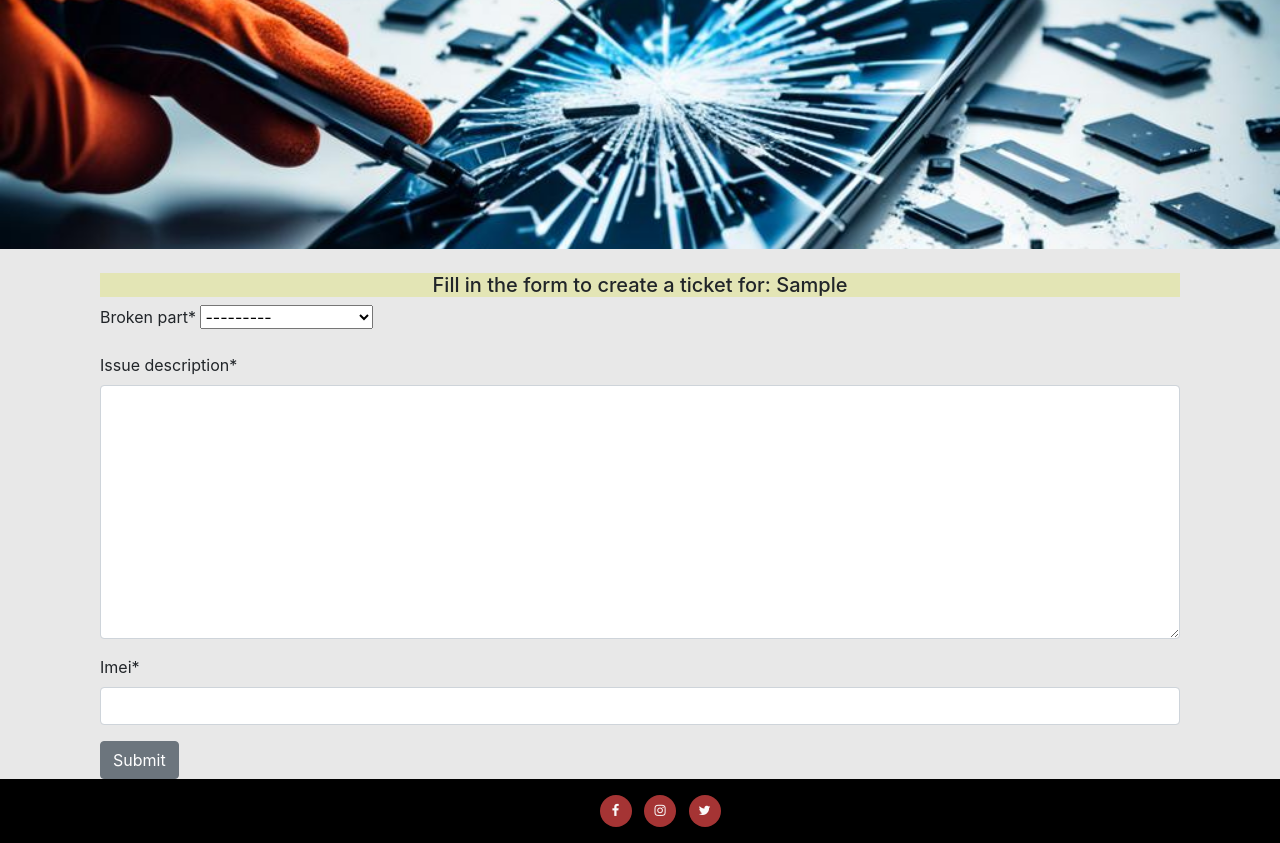
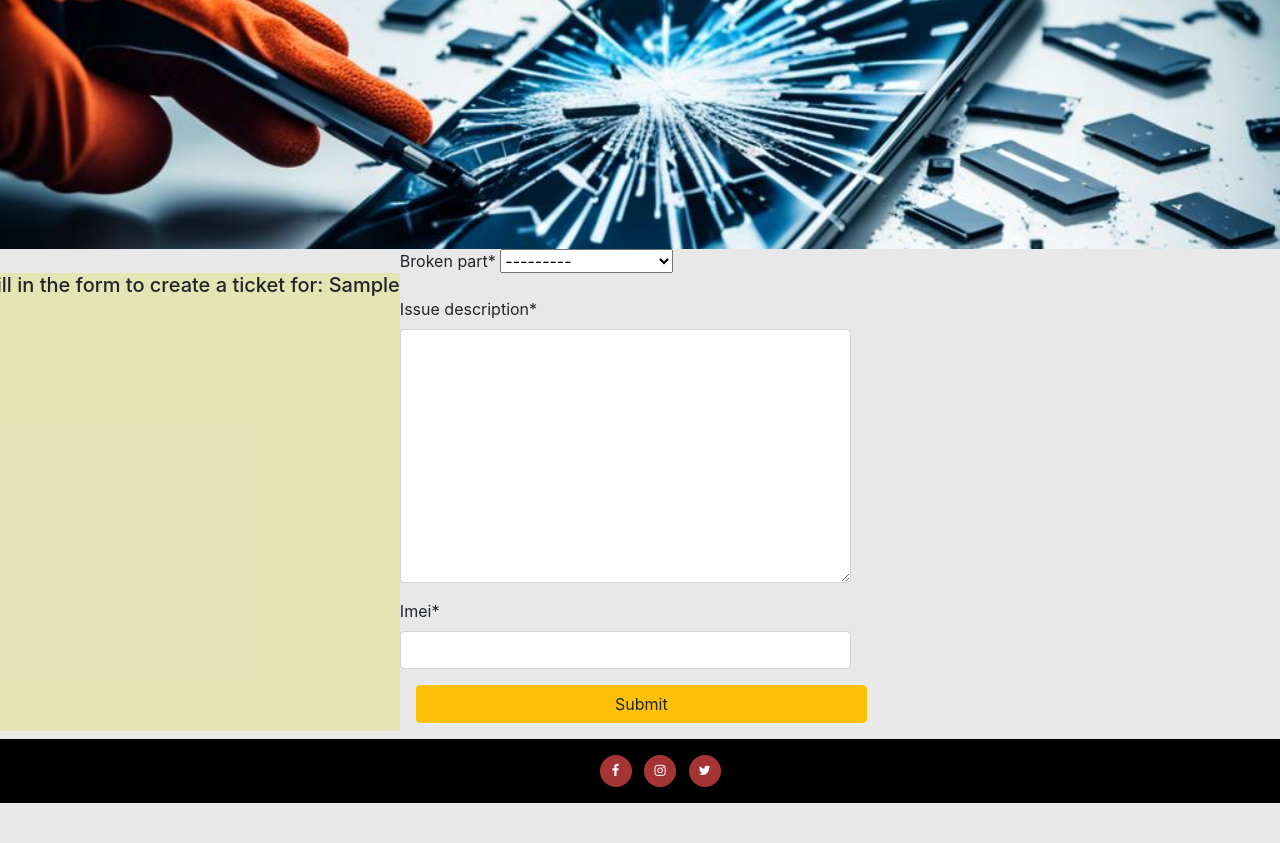
Before and after one commit to JSaprah/Smart-Tech-Repair, a Django app: a page that uses book_repair/templates/book_repair/create_ticket.html in a window 1280 px wide. Shown: the part 85-928 px from the top of the page. After the commit the page ends 888 px from the top, so only its background shows below. Run offline with Django 4.2, Linux system fonts and the light colour scheme; a user stored in the database is signed in; tables that the repository leaves empty hold one stand-in row (values such as "Sample post"); some libraries are stand-ins or nearby versions.

Commit message:
Layout changes

```diff
--- a/book_repair/templates/book_repair/create_ticket.html
+++ b/book_repair/templates/book_repair/create_ticket.html
@@ -3,22 +3,32 @@
 
 {% block content %}
 
-<section class="container">
+<section">
 
-    <div class="col">
+    <div class="row">
+
         <h5 class="text-center mt-4 subtitle">Fill in the form to create a ticket for:
             {{ phone_model.series }}</h5>
+
+
         <form method="POST">
-            {% csrf_token %}
-            {{ ticket_form | crispy }}
-            <button class="btn btn-secondary" type="submit">Submit</button>
+            <div>
+                {% csrf_token %}
+                {{ ticket_form | crispy }}
+
+            </div>
+
+
+            <button class="btn btn-warning btn-block m-3" type="submit">Submit</button>
+
+
         </form>
     </div>
 
-</section>
+    </section>
 
 
 
 
 
-{% endblock content %}
+    {% endblock content %}
--- a/book_repair/templates/book_repair/ticket_confirmation.html
+++ b/book_repair/templates/book_repair/ticket_confirmation.html
@@ -20,7 +20,7 @@
                         <ul>
                             <li>Service: {{ ticket.broken_part }}</li>
                             <li>IMEI Number: {{ ticket.imei }}</li>
-                            <li>Description: {{ ticket.issue_description }}</li>
+                            <li>Description: {{ ticket.issue_description | safe }}</li>
                         </ul>
                     </p>
                 </div>
```
